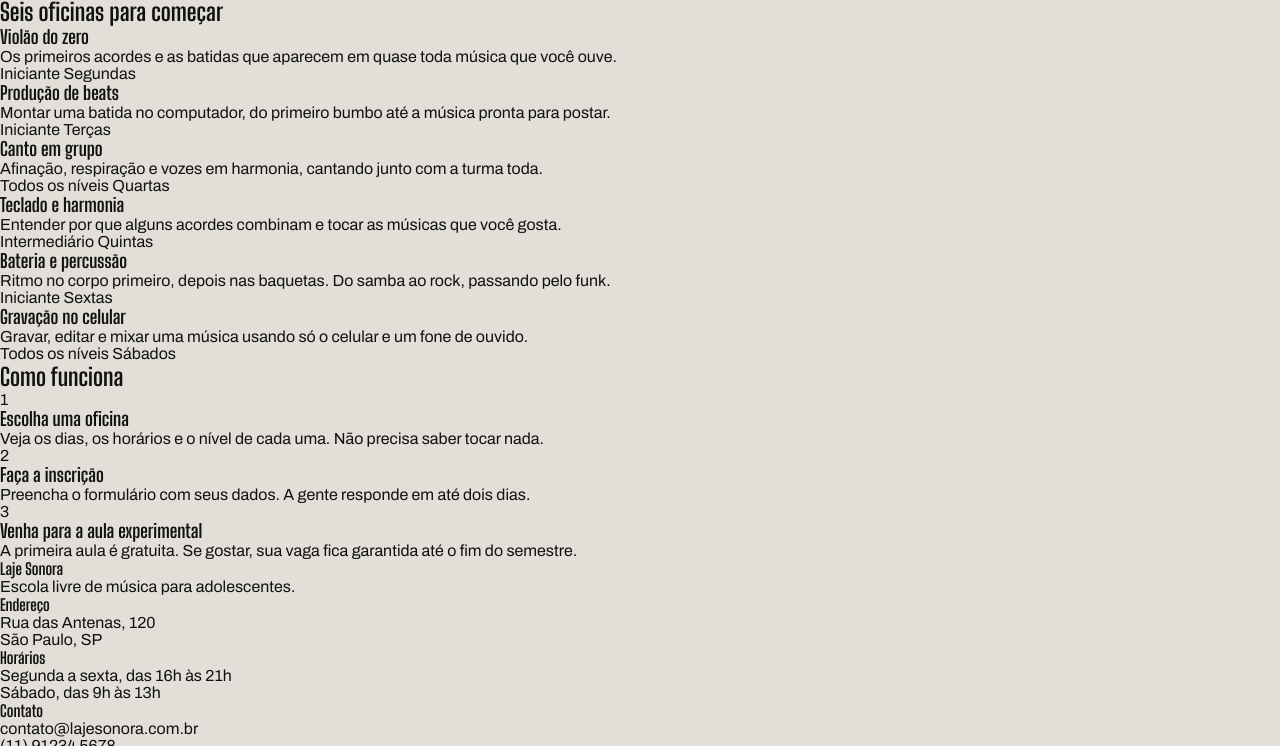
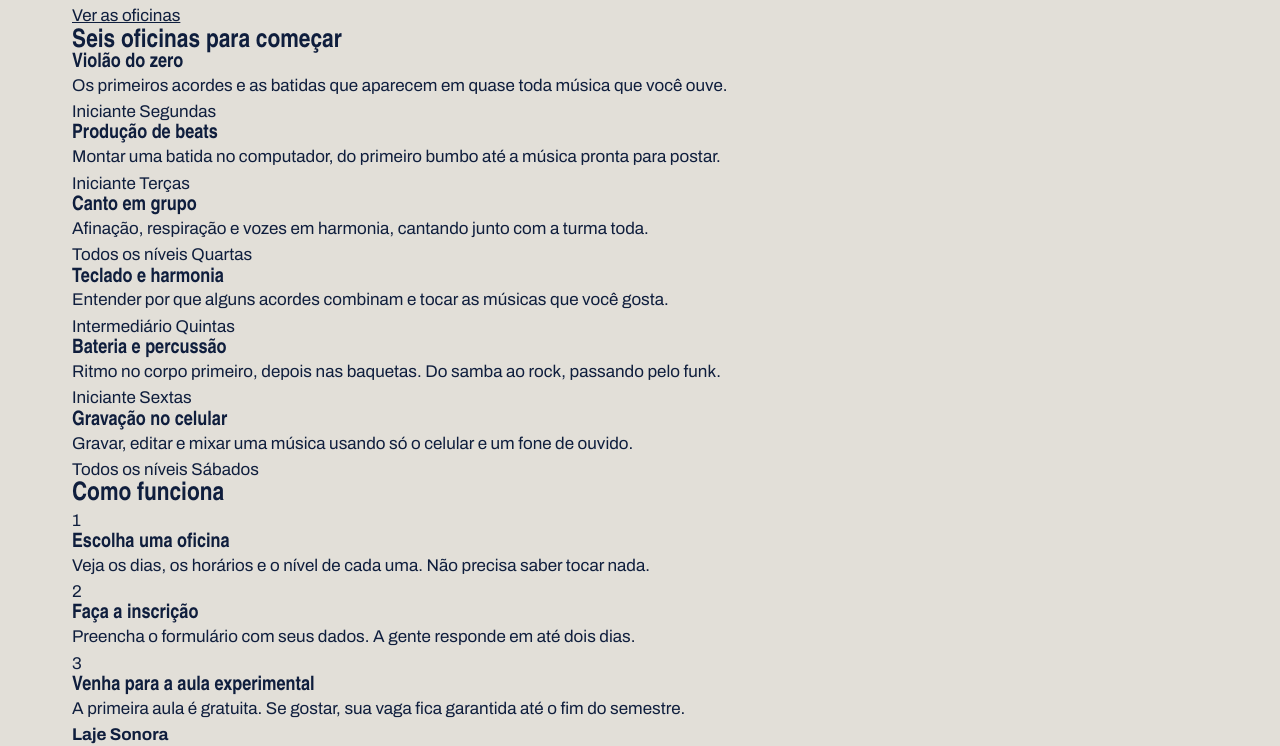
Before and after one commit to alexandreferreira-123/Laje-sonora-atividade, a plain HTML site: page index.html in a window 1280 px wide. Shown: the part 100-846 px from the top of the page. Drawn offline with Linux system fonts and the light colour scheme.

Commit message:
Update index.css

```diff
--- a/index.css
+++ b/index.css
@@ -1,29 +1,43 @@
-
 * {
   margin: 0;
   padding: 0;
   box-sizing: border-box;
 }
 
-
 :root {
   --concreto: #E2DFD8;
-    --preto: #111111;
+  --concreto-escuro: #CBC7BE;
+  --tinta: #0F1E3D;
+  --caixa-dagua: #1F5FBF;
+  --fita: #F3C623;
   --branco: #FFFFFF;
-    --cinza-escuro: #222222;
-    --cinza-claro: #F4F3EF;
-    --azul: #2B4C7E;
-    --amarelo: #EBB02D;
-    --tinta: #C84B31;
+
+  --fonte-cartaz: "Big Shoulders", "Arial Narrow", sans-serif;
+  --fonte-texto: "Archivo", Arial, sans-serif;
 }
 
-
 body {
-    font-family: 'Archivo', sans-serif;
   background-color: var(--concreto);
-    color: var(--preto);
+  color: var(--tinta);
+  font-family: var(--fonte-texto);
+  font-size: 17px;
+  line-height: 1.55;
 }
 
-  h1, h2, h3, h4 {
-    font-family: 'Big Shoulders Display', sans-serif;
+a {
+  color: inherit;
 }
+
+h1,
+h2,
+h3 {
+  font-family: var(--fonte-cartaz);
+  font-weight: 900;
+  line-height: 0.95;
+}
+
+.conteudo {
+  max-width: 1200px;
+  margin-inline: auto;
+  padding-inline: 32px;
+}
```
Lines whose indentation alone changed are shown as unchanged.
